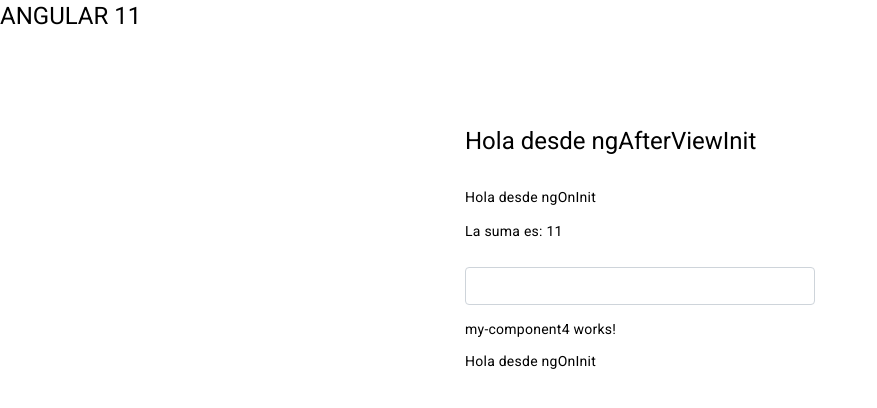
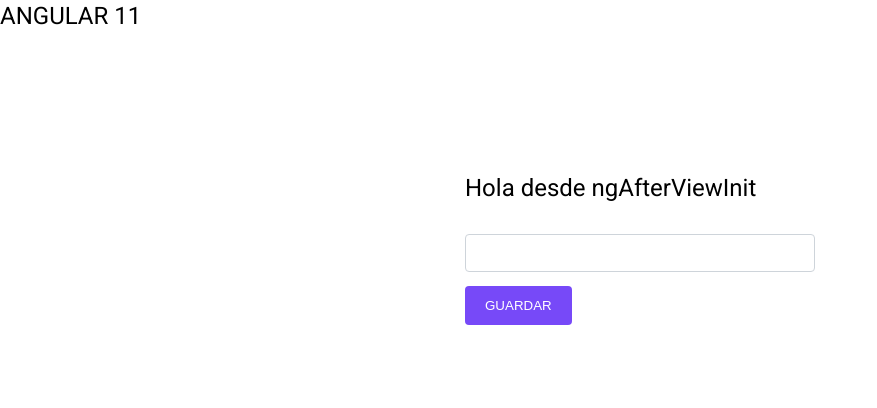
Before and after one commit to HugoMontes/curso-angular-11, an Angular app: page / in a window 1280 px wide. Shown: the top 408 px of the page, without its empty margins (0-877 px from the left). Built offline with nearby package versions, Linux system fonts and the light colour scheme.

Commit message:
32. Event Bindign

```diff
--- a/src/app/components/heros/heros.component.html
+++ b/src/app/components/heros/heros.component.html
@@ -1,8 +1,9 @@
 <div class="container">
   <h1 #miH1>Registro de Heroes</h1>
-  {{ titulo }}
-  <p>La suma es: {{ getSuma(5, 6) }}</p>
+  <!-- {{ titulo }}
+  <p>La suma es: {{ getSuma(5, 6) }}</p> -->
   <input type="text" [disabled]="disableInput" />
 
-  <app-my-component4 [titulo]="titulo"></app-my-component4>
+  <!-- <app-my-component4 [titulo]="titulo"></app-my-component4> -->
+  <button (click)="showMessage()">GUARDAR</button>
 </div>
--- a/src/app/components/heros/heros.component.ts
+++ b/src/app/components/heros/heros.component.ts
@@ -34,4 +34,8 @@
   getSuma(numero1: number, numero2: number): number {
     return numero1 + numero2;
   }
+
+  showMessage() {
+    console.log('Esto es un mensaje');
+  }
 }
```
